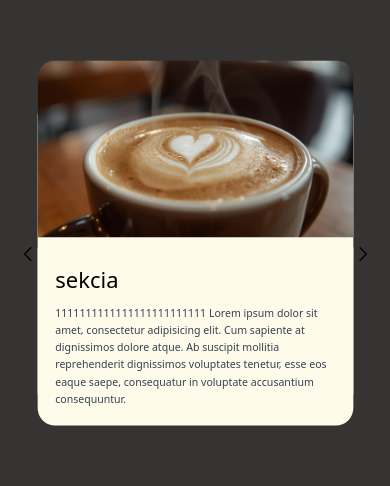
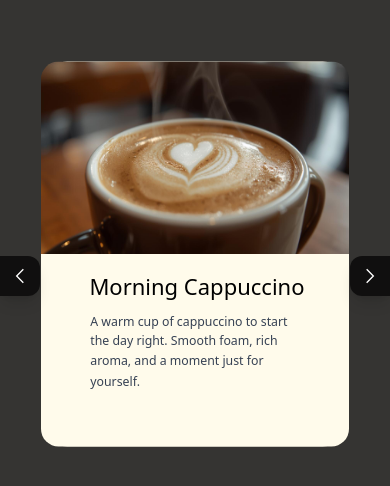
Before and after one commit to Dukoooo/info_slider, a React (Vite) app: page / in a window 390 px wide. Shown: the part 168-654 px from the top of the page. Built offline with nearby package versions, Linux system fonts and the light colour scheme.

Commit message:
Feat: framer motion - animation for small resolution done

```diff
--- a/package.json
+++ b/package.json
@@ -11,6 +11,8 @@
   },
   "dependencies": {
     "@tailwindcss/vite": "^4.1.13",
+    "framer-motion": "^12.23.12",
+    "motion": "^12.23.12",
     "react": "^19.1.1",
     "react-dom": "^19.1.1",
     "react-icons": "^5.5.0",
--- a/src/components/Slider.jsx
+++ b/src/components/Slider.jsx
@@ -1,6 +1,7 @@
 import { GrPrevious } from "react-icons/gr";
 import { GrNext } from "react-icons/gr";
 import { useEffect, useState } from "react";
+import { motion } from "motion/react";
 
 function Slider({ data }) {
   //   const { id, heading, img, text } = data;
@@ -19,7 +20,6 @@ function Slider({ data }) {
     window.addEventListener("resize", handleResize);
     return () => window.removeEventListener("resize", handleResize);
   }, []);
-
 
   //HELPERS FUNCTIONS
   function handleNext() {
@@ -45,7 +45,7 @@ function Slider({ data }) {
   return (
     <>
       {windowWidth >= 768 ? (
-        <div className="flex justify-center  items-center h-screen w-[90%] mx-auto relative ">
+        <div className="flex justify-center  items-center h-screen w-[90%] mx-auto relative  text-center ">
           <button>
             {" "}
             <GrPrevious
@@ -54,7 +54,7 @@ function Slider({ data }) {
             />
           </button>
 
-          <div className="flex flex-col absolute justify-center items-center bg-amber-50 w-[400px] h-[250px] rounded-3xl mx-4 z-0 transform translate-x-[60%] md:translate-x-[30%] overflow-hidden">
+          <div className="flex flex-col absolute justify-center items-center bg-amber-50 w-[300px] h-[400px] rounded-3xl mx-4 z-0 transform translate-x-[60%] md:translate-x-[30%] overflow-hidden">
             <div className="h-1/2">
               <img
                 src={data[prevIndex].img}
@@ -68,7 +68,7 @@ function Slider({ data }) {
               <p>{data[prevIndex].text}</p>
             </div>
           </div>
-          <div className="flex flex-col justify-center  items-center bg-amber-50 w-[400px] h-[300px] rounded-3xl mx-4 z-10 transform scale-110">
+          <div className="flex flex-col justify-center  items-center bg-amber-50 w-[300px] h-[400px] rounded-3xl mx-4 z-10 transform scale-110">
             <div className="h-1/2 w-full">
               <img
                 src={data[activeIndex].img}
@@ -78,12 +78,12 @@ function Slider({ data }) {
             </div>
 
             <div className="rounded-b-2xl bg-amber-50 h-1/2 flex flex-col p-4  ">
-              <h3>{data[activeIndex].heading} </h3>
+              <h3 className=" text-center">{data[activeIndex].heading} </h3>
               <p>{data[activeIndex].text}</p>
             </div>
           </div>
 
-          <div className="flex flex-col absolute justify-center items-center bg-amber-50 w-[400px] h-[250px] rounded-3xl mx-4 z-0 transform translate-x-[-70%]  md:translate-x-[-30%]  overflow-hidden">
+          <div className="flex flex-col absolute justify-center items-center bg-amber-50 w-[300px] h-[400px] rounded-3xl mx-4 z-0 transform translate-x-[-70%]  md:translate-x-[-30%]  overflow-hidden">
             <div className="h-1/2">
               <img
                 src={data[nextIndex].img}
@@ -102,32 +102,43 @@ function Slider({ data }) {
           </button>
         </div>
       ) : (
-        <div className="flex justify-center  items-center h-screen w-[90%] mx-auto relative ">
-          <button>
-            {" "}
-            <GrPrevious onClick={() => handlePrevious()} />
-          </button>
-          <div className="flex flex-col justify-center  items-center bg-amber-50 w-[400px] h-[300px] rounded-3xl mx-4 z-10 transform scale-110">
+        <>
+          <motion.div
+            key={activeIndex}
+            initial={{ opacity: 0.2, x: 30 }}
+            animate={{ opacity: 1, x: 0 }}
+            exit={{ opacity: 0, x: 0 }}
+            transition={{ duration: 0.2, ease: "easeOut" }}
+          >
+            <div className="flex justify-center  items-center h-screen w-[80%] mx-auto relative text-left ">
+              <div className="flex flex-col justify-center  items-center bg-amber-50 w-[100%] h-[350px] rounded-3xl mx-4 z-10 transform scale-110    ">
                 <div className="h-1/2">
                   <img
                     src={data[activeIndex].img}
                     alt=""
-                className="rounded-t-2xl "
+                    className="rounded-t-2xl h-[100%]"
                   />
                 </div>
 
-            <div className="rounded-b-2xl bg-amber-50  flex-1 flex flex-col p-4 my-5  ">
-              <h3>sekcia </h3>
-              <p>
-                <p>{data[activeIndex].text} </p>
+                <div className="rounded-b-2xl bg-amber-50  flex-1 flex flex-col  p-1 pt-4  h-1/2 ">
+                  <h3 className="pl-10">{data[activeIndex].heading} </h3>
+
+                  <p className="w-[70%]  mx-auto text-[0.7rem] ">
+                    {data[activeIndex].text}{" "}
                   </p>
                 </div>
               </div>
+            </div>
+          </motion.div>
 
-          <button>
-            <GrNext onClick={() => handleNext()} />
+          <button className="p-3 bg-black/70 hover:bg-black/60 text-white rounded-tr-xl rounded-br-xl shadow-lg hover:scale-110 duration-300 absolute bottom-[45%] left-[0%] z-20">
+            <GrPrevious onClick={handlePrevious} />
           </button>
-        </div>
+
+          <button className="p-3 bg-black/70 hover:bg-black/60 text-white rounded-tl-xl rounded-bl-xl shadow-lg hover:scale-110 duration-300 absolute bottom-[45%] right-[0%] z-20">
+            <GrNext onClick={handleNext} />
+          </button>
+        </>
       )}
     </>
   );
--- a/src/data/data.js
+++ b/src/data/data.js
@@ -5,21 +5,21 @@ import img3 from "../assets/img03.jpg";
 const data = [
   {
     id: 1,
-    heading: "Heading number one",
+    heading: "Morning Cappuccino",
     img: img1,
-    text: "1111111111111111111111111 Lorem ipsum dolor sit amet, consectetur adipisicing elit. Cum sapiente at dignissimos dolore atque. Ab suscipit mollitia reprehenderit dignissimos voluptates tenetur, esse eos eaque saepe, consequatur in voluptate accusantium consequuntur. ",
+    text: "A warm cup of cappuccino to start the day right. Smooth foam, rich aroma, and a moment just for yourself.",
   },
   {
     id: 2,
-    heading: "Heading number one",
+    heading: "Ready for Takeoff",
     img: img2,
-    text: "2222222222 Lorem ipsum dolor sit amet, consectetur adipisicing elit. Cum sapiente at dignissimos dolore atque. Ab suscipit mollitia reprehenderit dignissimos voluptates tenetur, esse eos eaque saepe, consequatur in voluptate accusantium consequuntur.  ",
+    text: "The feeling of freedom when the plane leaves the ground. Adventure, new destinations, and endless possibilities ahead.",
   },
   {
     id: 3,
-    heading: "Heading number one",
+    heading: "Snowboarding Vibes",
     img: img3,
-    text: "333333333333333 Lorem ipsum dolor sit amet, consectetur adipisicing elit. Cum sapiente at dignissimos dolore atque. Ab suscipit mollitia reprehenderit dignissimos voluptates tenetur, esse eos eaque saepe, consequatur in voluptate accusantium consequuntur.  ",
+    text: "Fresh snow, cold air, and pure adrenaline on the slopes. Nothing beats the rush of carving down the mountain.",
   },
 ];
 
```
Also changed, not shown: 1 other file (tests, documents, lock files or other folders). Lines whose indentation alone changed are shown as unchanged.
